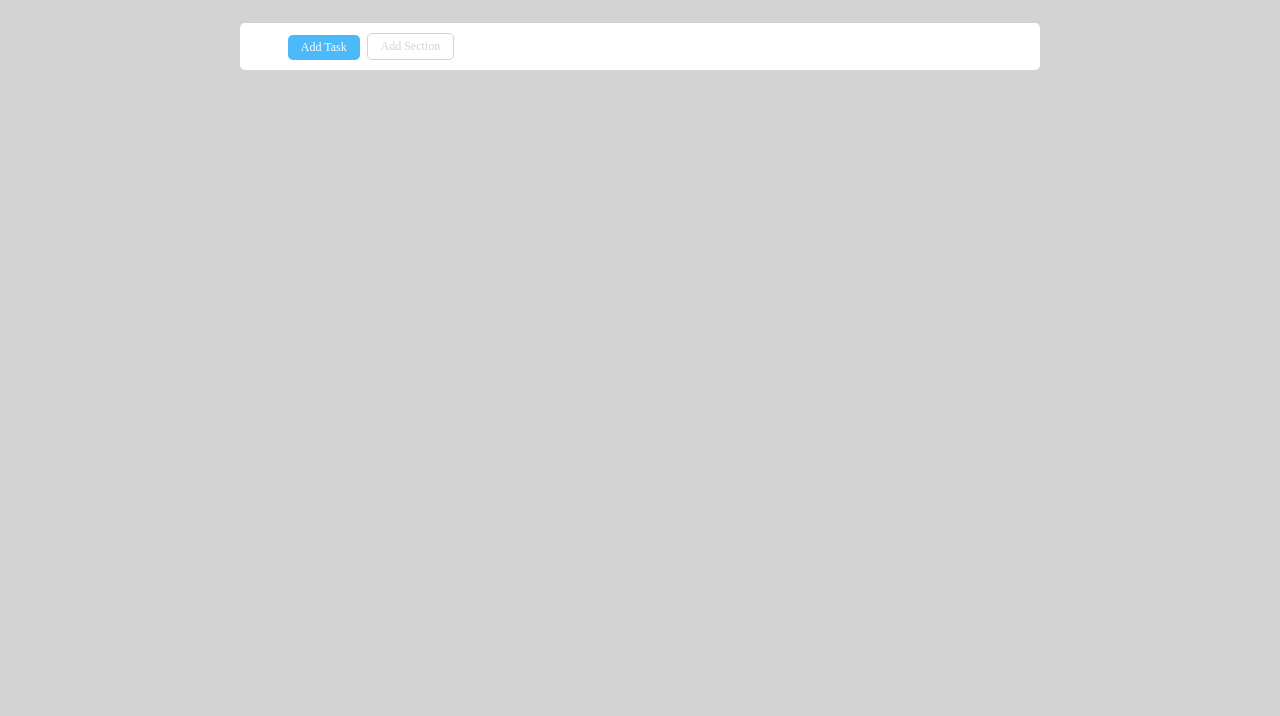
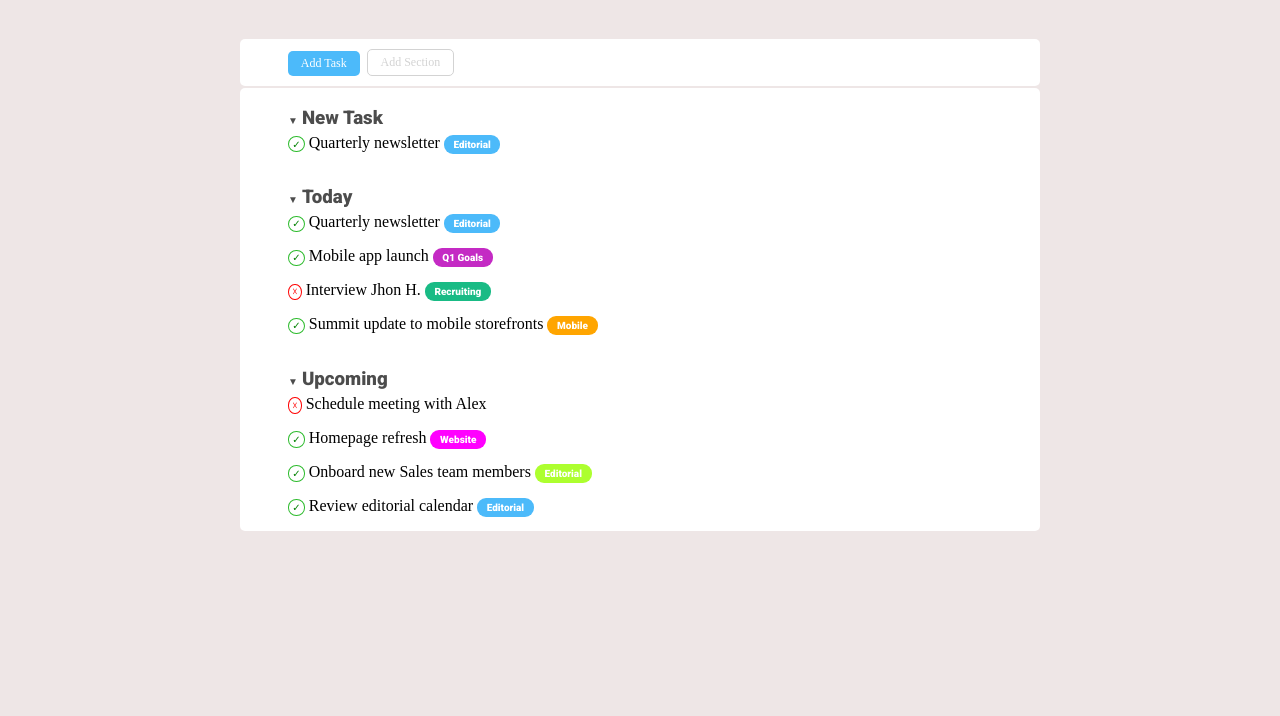
Before and after one commit to AntonioSabella/html-css-toboolist, a plain HTML site: page index.html in a window 1280 px wide. Shown: the part 84-800 px from the top of the page. Drawn offline with Linux system fonts and the light colour scheme.

Commit message:
Add site main and sections

```diff
--- a/CSS/style.css
+++ b/CSS/style.css
@@ -2,7 +2,7 @@ body {
     margin: 0;
     box-sizing: border-box;
     padding: 0;
-    background-color: lightgray;
+    background-color: rgb(238, 230, 230);
 }
 
 /* Header */
@@ -32,7 +32,8 @@ body {
 #mega_container {
     width: 800px;
     margin: 0 auto;
-    margin-top: 2rem;
+    margin-top: 3rem;
+    margin-bottom: 1rem;
 }
 
 /* Nav */
@@ -71,6 +72,104 @@ body {
 
 /* /Nav */
 
+/* Main */
+
+#site_main {
+    background-color: white;
+    margin-top: 2px;
+    border-radius: 5px;
+}
+
+#new_task {
+    margin-left: 3rem;
+}
+
+#today_task {
+    margin-left: 3rem;
+}
+
+#upcoming_task {
+    margin-left: 3rem;
+
+}
+
+.black_arrow {
+    display: inline-block;
+    font-size: 10px;
+    color: rgba(0,0,0, 0.7);
+}
+
+.section_title {
+    display: inline-block;
+    margin-bottom: 5px;
+    font-family: 'Roboto', monospace;
+    color: rgba(0,0,0, 0.7);
+}
+
+.status_on {
+    display: inline-block;
+    color: green;
+    border: 1px solid rgb(45, 187, 45);
+    border-radius: 50%;
+    padding: 0.1rem 0.2rem 0.1rem 0.2rem;
+    font-size: 10px;
+}
+
+.status_off {
+    display: inline-block;
+    color: red;
+    border: 1px solid red;
+    border-radius: 50%;
+    padding: 0.1rem 0.2rem 0.1rem 0.2rem;
+    font-size: 10px;
+}
+
+.body_task {
+    display: inline-block;
+    margin-top: 0;
+    font-weight : 300;
+}
+
+.task_category {
+    display: inline-block;
+    border-radius: 9px;
+    color: white;
+    font-size: 10px;
+    font-family: "Roboto", monospace;
+    font-weight: 300;
+    padding: 0.25rem 0.6rem 0.25rem 0.6rem
+}
+
+/* different task_category colors */
+
+.lightblue {
+    background-color: rgb(76, 186, 250);
+}
+
+.purple {
+    background-color: rgb(196, 42, 196);
+}
+
+.green {
+    background-color: rgb(25, 187, 133);
+}
+
+.orange {
+    background-color: orange;
+}
+
+.fucsia {
+    background-color: fuchsia;
+}
+
+.acid {
+    background-color: greenyellow;
+}
+
+/* /different task_category colors */
+
+
+/* /Main */
 
 
 
--- a/index.html
+++ b/index.html
@@ -6,7 +6,7 @@
     <meta name="viewport" content="width=device-width, initial-scale=1.0">
     <link rel="preconnect" href="https://fonts.googleapis.com">
     <link rel="preconnect" href="https://fonts.gstatic.com" crossorigin>
-    <link href="https://fonts.googleapis.com/css2?family=Roboto:wght@900&display=swap" rel="stylesheet">
+    <link href="https://fonts.googleapis.com/css2?family=Roboto:ital,wght@0,900;1,300&display=swap" rel="stylesheet">
     <link rel="stylesheet" href="./CSS/style.css">
     <title>ToBoolist</title>
 </head>
@@ -24,7 +24,46 @@
         </nav>
         <!-- /#site_nav -->
 
-        <main id="site_main"></main>
+        <main id="site_main">
+            <section id="new_task">
+               <span class="black_arrow">&#9660;</span> <h3 class="section_title">New Task</h3>
+               <div>
+                   <span class="status_on">&check;</span> <p class="body_task">Quarterly newsletter</p> <span class="task_category lightblue">Editorial</span>
+               </div>
+            </section>
+            <!-- /#new_task -->
+            <section id="today_task">
+                <span class="black_arrow">&#9660;</span> <h3 class="section_title">Today</h3>
+                <div>
+                    <span class="status_on">&check;</span> <p class="body_task">Quarterly newsletter</p> <span class="task_category lightblue">Editorial</span>
+                </div>
+                <div>
+                    <span class="status_on">&check;</span> <p class="body_task">Mobile app launch</p> <span class="task_category purple">Q1 Goals</span>
+                </div>
+                <div>
+                    <span class="status_off">&#9747;</span> <p class="body_task">Interview Jhon H.</p> <span class="task_category green">Recruiting</span>
+                </div>
+                <div>
+                    <span class="status_on">&check;</span> <p class="body_task">Summit update to mobile storefronts</p> <span class="task_category orange">Mobile</span>
+                </div>
+             </section>
+
+             <section id="upcoming_task">
+                <span class="black_arrow">&#9660;</span> <h3 class="section_title">Upcoming</h3>
+                <div>
+                    <span class="status_off">&#9747;</span> <p class="body_task">Schedule meeting with Alex</p> <span class="task_category">Editorial</span>
+                </div>
+                <div>
+                    <span class="status_on">&check;</span> <p class="body_task">Homepage refresh</p> <span class="task_category fucsia">Website</span>
+                </div>
+                <div>
+                    <span class="status_on">&check;</span> <p class="body_task">Onboard new Sales team members</p> <span class="task_category acid">Editorial</span>
+                </div>
+                <div>
+                    <span class="status_on">&check;</span> <p class="body_task">Review editorial calendar</p> <span class="task_category lightblue">Editorial</span>
+                </div>
+             </section>
+        </main>
         <!-- /#site_main -->
 
     </div>
```
